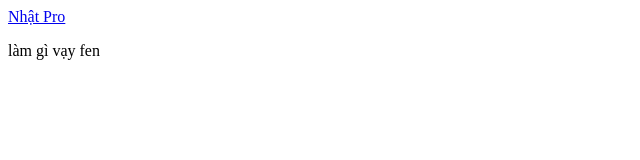
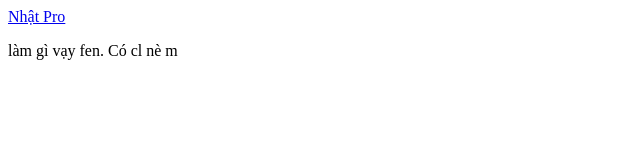
Before and after one commit to nhaklamweb/trial, a plain HTML site: page index.html in a window 1280 px wide. Shown: the full height of the page, 0-640 px from the left. Drawn offline with Linux system fonts and the light colour scheme.

Commit message:
Update index.html lần 2. conflig đi
lêuleu

```diff
--- a/index.html
+++ b/index.html
@@ -1,2 +1,2 @@
 <a href="#">Nhật Pro</a>
-<p>làm gì vạy fen</p>
+<p>làm gì vạy fen. Có cl nè m</p>
```
